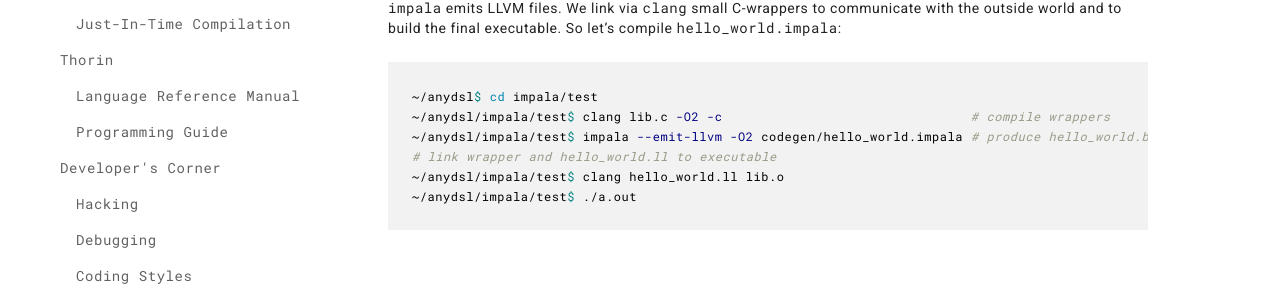
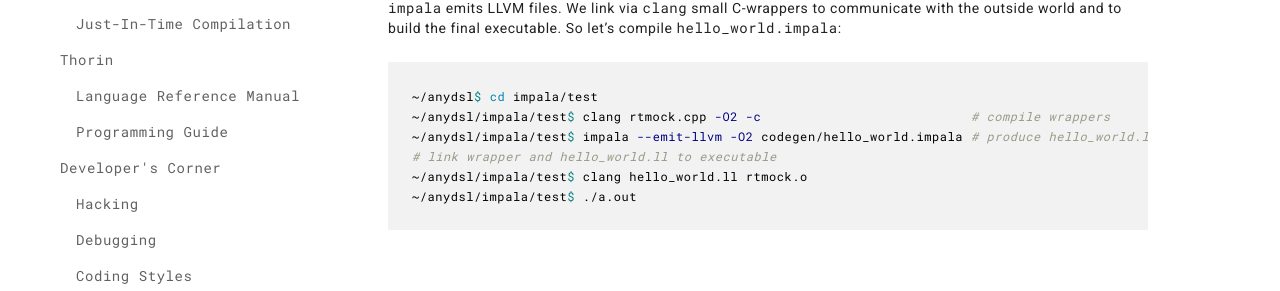
Before and after one commit to AnyDSL/anydsl.github.io, a Jekyll site: the page built from Build-Instructions.md, in a window 1280 px wide and 900 px high, scrolled down 1458 px. Shown: the part 152-443 px from the top of the window. Built offline with Jekyll 4.4.1, drawn with Linux system fonts in a browser that asks for light colours; nearby versions of some CDN libraries.

Commit message:
Update documentation.

````diff
--- a/Build-Instructions.md
+++ b/Build-Instructions.md
@@ -51,10 +51,10 @@
 We link via ```clang``` small C-wrappers to communicate with the outside world and to build the final executable. So let's compile ```hello_world.impala```:
 ```bash
 ~/anydsl$ cd impala/test
-~/anydsl/impala/test$ clang lib.c -O2 -c                                # compile wrappers
-~/anydsl/impala/test$ impala --emit-llvm -O2 codegen/hello_world.impala # produce hello_world.bc
+~/anydsl/impala/test$ clang rtmock.cpp -O2 -c                           # compile wrappers
+~/anydsl/impala/test$ impala --emit-llvm -O2 codegen/hello_world.impala # produce hello_world.ll
 # link wrapper and hello_world.ll to executable
-~/anydsl/impala/test$ clang hello_world.ll lib.o
+~/anydsl/impala/test$ clang hello_world.ll rtmock.o
 ~/anydsl/impala/test$ ./a.out
 ```
 
````
